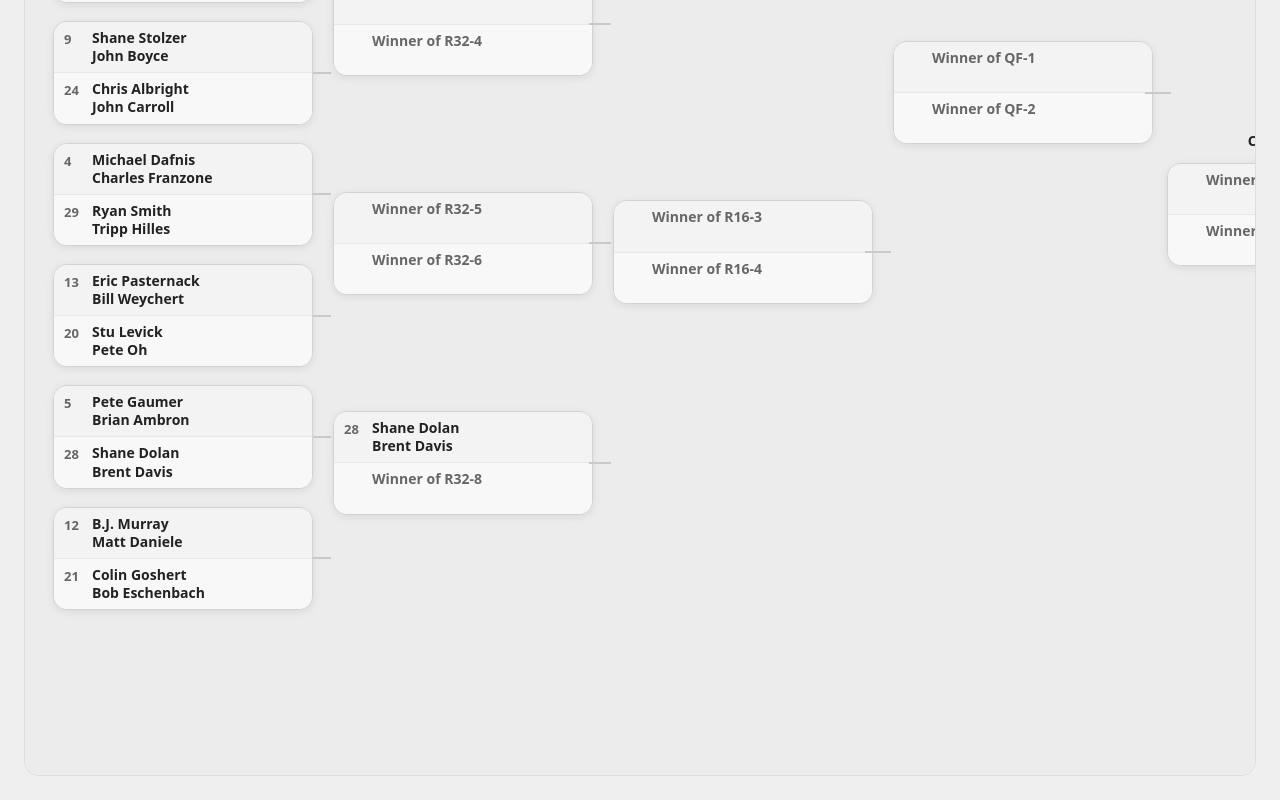
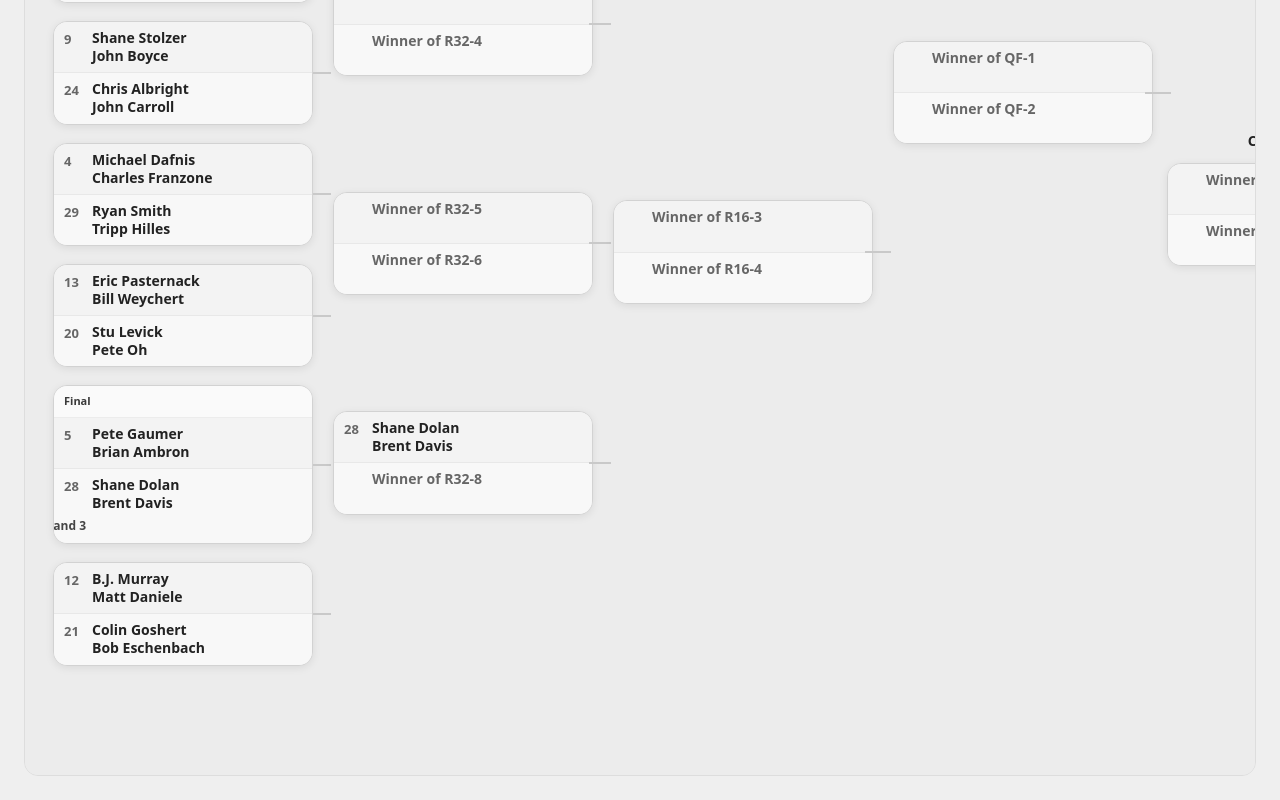
Before and after one commit to mdanieledcg-pixel/spring-flynn, a Next.js app: page /bracket in a window 1280 px wide. Shown: the part 543-1343 px from the top of the page. Built offline with nearby package versions, Linux system fonts and the light colour scheme; no server answers; the database is empty.

Commit message:
Update page.tsx
update for b team scores to show

```diff
--- a/app/bracket/page.tsx
+++ b/app/bracket/page.tsx
@@ -192,9 +192,10 @@ function MatchCard({
   const isPlaceholder = match.a.seed === 0 || match.b.seed === 0;
 
   const showScores =
-    match.aScore !== null &&
-    match.aScore !== undefined &&
-    typeof match.winnerSeed === "number";
+  (match.aScore !== null && match.aScore !== undefined) ||
+  (match.bScore !== null && match.bScore !== undefined)
+    ? typeof match.winnerSeed === "number"
+    : false;
 
   return (
     <div className={`matchCard ${compact ? "compact" : ""}`}>
```
